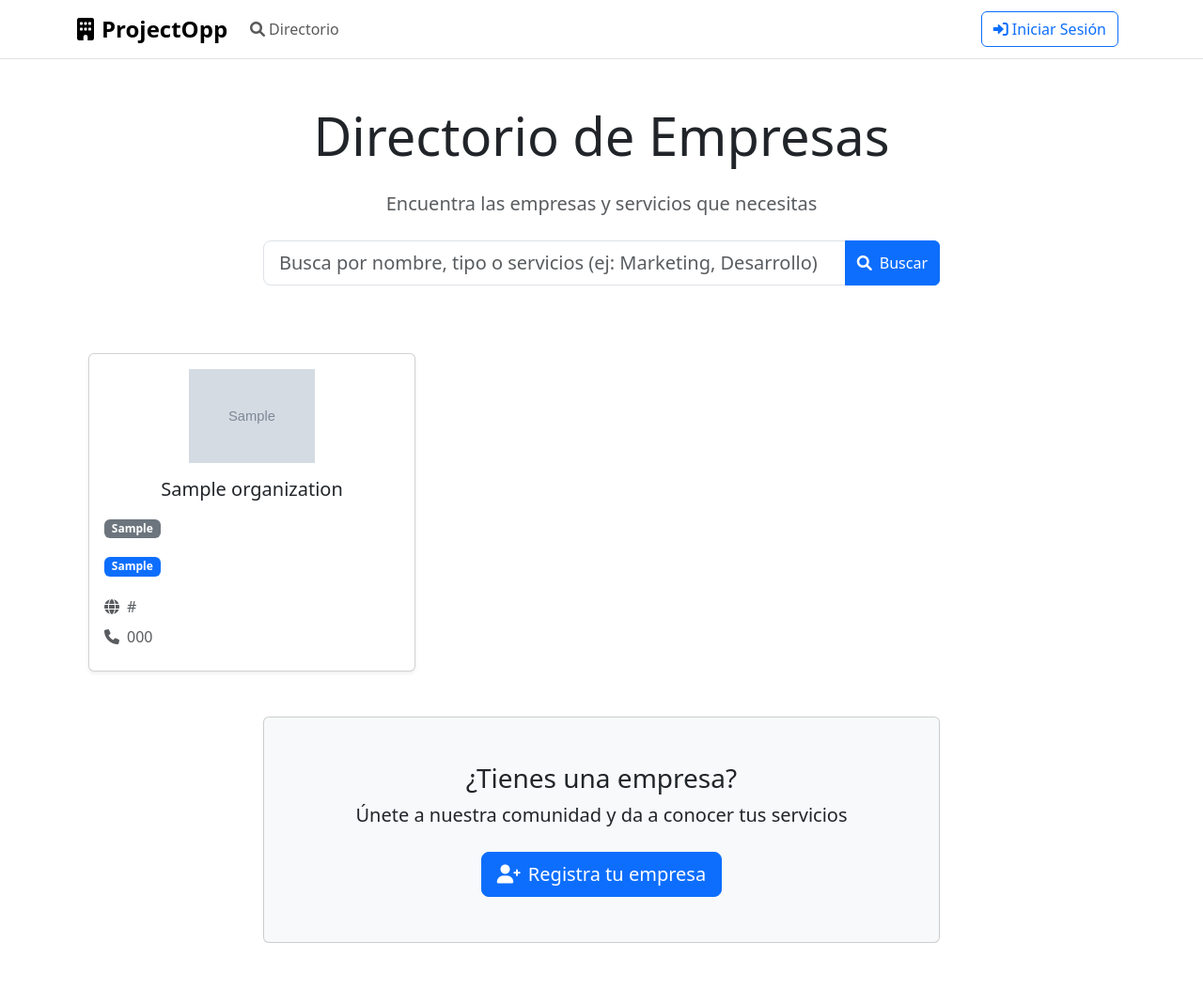
After one commit to vmpardo93/ProyectoEmpresa, a Django app: page /directory/ in a window 1280 px wide. The commit adds this page. Shown: the whole page at 94% size. Run offline with Django 4.2, Linux system fonts and the light colour scheme; tables that the repository leaves empty hold one stand-in row (values such as "Sample post"); grey boxes marked "Sample" are stand-in pictures.

Commit message:
Agregado directorio público de empresas y buscador por servicios

```diff
--- a/Apps/Empresa/models.py
+++ b/Apps/Empresa/models.py
@@ -27,6 +27,7 @@ class Organization(models.Model):
     website=models.CharField(max_length=80) #
     phone=models.CharField(max_length=50)
     nit=models.CharField(max_length=20)
+    services = models.CharField(max_length=200, blank=True, null=True, help_text="Ingresa los servicios separados por comas (ej: Consultoría, Desarrollo, Marketing)")
     owner=models.ForeignKey(UserProfile, related_name="organizations", on_delete=models.CASCADE)
     @staticmethod
     def getCropAttribute():
@@ -34,3 +35,9 @@ class Organization(models.Model):
     @staticmethod
     def getCropPath():
         return "organization_logos/"
+
+    def get_services_list(self):
+        """Retorna la lista de servicios como una lista de strings"""
+        if self.services:
+            return [service.strip() for service in self.services.split(',')]
+        return []
--- a/Apps/Empresa/views.py
+++ b/Apps/Empresa/views.py
@@ -4,6 +4,7 @@ from django.contrib.auth.decorators import login_required
 from django.contrib.auth.forms import AuthenticationForm
 from django.contrib import messages
 from django.urls import reverse
+from django.db.models import Q
 from .models import UserProfile, Organization
 from .forms import OrganizationForm, UserProfileForm
 
@@ -125,3 +126,29 @@ def edit_profile(request):
         'form': form,
         'profile': profile
     })
+
+def public_feed(request):
+    search_query = request.GET.get('search', '')
+    organizations = Organization.objects.all()
+
+    if search_query:
+        # Dividir la búsqueda en términos individuales
+        search_terms = [term.strip() for term in search_query.split(',')]
+        # Inicializar query vacío
+        query = Q()
+
+        # Agregar cada término a la búsqueda
+        for term in search_terms:
+            query |= (
+                Q(name__icontains=term) |
+                Q(services__icontains=term) |
+                Q(type__icontains=term)
+            )
+
+        organizations = organizations.filter(query).distinct()
+
+    context = {
+        'organizations': organizations,
+        'search_query': search_query,
+    }
+    return render(request, 'organization/public_feed.html', context)
--- a/ProjectOpp/urls.py
+++ b/ProjectOpp/urls.py
@@ -19,7 +19,7 @@ from django.contrib.auth.views import LogoutView
 from Apps.Empresa.views import (
     login_view, dashboard, create_organization,
     organization_list, edit_organization, delete_organization,
-    edit_profile
+    edit_profile, public_feed
 )
 from home.views import about_us
 from django.conf import settings
@@ -36,4 +36,5 @@ urlpatterns = [
     path('organization/<int:pk>/edit/', edit_organization, name='edit_organization'),
     path('organization/<int:pk>/delete/', delete_organization, name='delete_organization'),
     path('profile/edit/', edit_profile, name='edit_profile'),
+    path('directory/', public_feed, name='public_feed'),
 ] + static(settings.MEDIA_URL, document_root=settings.MEDIA_ROOT)
--- a/static/templates/base.html
+++ b/static/templates/base.html
@@ -26,9 +26,64 @@
         .main-content {
             padding: 20px;
         }
+        .navbar-brand {
+            font-size: 1.5rem;
+            font-weight: bold;
+        }
+        .nav-user-info {
+            display: flex;
+            align-items: center;
+            gap: 0.5rem;
+        }
+        .nav-user-info img {
+            width: 32px;
+            height: 32px;
+            object-fit: cover;
+            border-radius: 50%;
+        }
     </style>
 </head>
 <body>
+    <!-- Navbar -->
+    <nav class="navbar navbar-expand-lg {% if user.is_authenticated %}navbar-dark bg-primary{% else %}navbar-light bg-white border-bottom{% endif %} sticky-top">
+        <div class="container">
+            <a class="navbar-brand" href="{% url 'home' %}">
+                <i class="fas fa-building me-2"></i>ProjectOpp
+            </a>
+            <button class="navbar-toggler" type="button" data-bs-toggle="collapse" data-bs-target="#navbarNav">
+                <span class="navbar-toggler-icon"></span>
+            </button>
+            <div class="collapse navbar-collapse" id="navbarNav">
+                <ul class="navbar-nav me-auto">
+                    <li class="nav-item">
+                        <a class="nav-link" href="{% url 'public_feed' %}">
+                            <i class="fas fa-search me-1"></i>Directorio
+                        </a>
+                    </li>
+                </ul>
+                <div class="d-flex align-items-center">
+                    {% if user.is_authenticated %}
+                        <div class="nav-user-info text-white me-3">
+                            {% if user.profile.image %}
+                                <img src="{{ user.profile.image.url }}" alt="Profile">
+                            {% else %}
+                                <i class="fas fa-user-circle fa-2x"></i>
+                            {% endif %}
+                            <span>{{ user.get_full_name|default:user.username }}</span>
+                        </div>
+                        <a href="{% url 'dashboard' %}" class="btn btn-outline-light me-2">
+                            <i class="fas fa-tachometer-alt me-1"></i>Dashboard
+                        </a>
+                    {% else %}
+                        <a href="{% url 'login' %}" class="btn {% if user.is_authenticated %}btn-outline-light{% else %}btn-outline-primary{% endif %} me-2">
+                            <i class="fas fa-sign-in-alt me-1"></i>Iniciar Sesión
+                        </a>
+                    {% endif %}
+                </div>
+            </div>
+        </div>
+    </nav>
+
     {% if user.is_authenticated %}
     <div class="container-fluid">
         <div class="row">
@@ -49,7 +104,12 @@
                     <a href="{% url 'organization_list' %}"><i class="fas fa-building me-2"></i> Mis Organizaciones</a>
                     <a href="{% url 'edit_profile' %}"><i class="fas fa-user me-2"></i> Mi Perfil</a>
                     <a href="#"><i class="fas fa-cog me-2"></i> Configuración</a>
-                    <a href="{% url 'logout' %}" class="mt-4"><i class="fas fa-sign-out-alt me-2"></i> Cerrar Sesión</a>
+                    <form method="post" action="{% url 'logout' %}" style="display: inline;">
+                        {% csrf_token %}
+                        <button type="submit" class="btn btn-link text-white mt-4 w-100 text-start ps-3" style="text-decoration: none;">
+                            <i class="fas fa-sign-out-alt me-2"></i> Cerrar Sesión
+                        </button>
+                    </form>
                 </nav>
             </div>
             <!-- Main Content -->
--- /dev/null
+++ b/static/templates/organization/public_feed.html
@@ -0,0 +1,126 @@
+{% extends 'base.html' %}
+
+{% block title %}Directorio de Empresas - ProjectOpp{% endblock %}
+
+{% block content_no_auth %}
+<div class="container py-5">
+    <!-- Header y Buscador -->
+    <div class="row mb-5">
+        <div class="col-lg-8 mx-auto text-center">
+            <h1 class="display-4 mb-4">Directorio de Empresas</h1>
+            <p class="lead text-muted mb-4">Encuentra las empresas y servicios que necesitas</p>
+
+            <form method="get" class="mb-4">
+                <div class="input-group">
+                    <input type="text"
+                           name="search"
+                           class="form-control form-control-lg"
+                           placeholder="Busca por nombre, tipo o servicios (ej: Marketing, Desarrollo)"
+                           value="{{ search_query }}">
+                    <button class="btn btn-primary" type="submit">
+                        <i class="fas fa-search me-2"></i>Buscar
+                    </button>
+                </div>
+                {% if search_query %}
+                <div class="mt-2">
+                    <a href="{% url 'public_feed' %}" class="text-decoration-none">
+                        <i class="fas fa-times-circle me-1"></i>Limpiar búsqueda
+                    </a>
+                </div>
+                {% endif %}
+            </form>
+        </div>
+    </div>
+
+    <!-- Resultados -->
+    <div class="row g-4">
+        {% if organizations %}
+            {% for org in organizations %}
+            <div class="col-md-6 col-lg-4">
+                <div class="card h-100 shadow-sm hover-shadow transition">
+                    <div class="card-body">
+                        <div class="text-center mb-3">
+                            {% if org.logo %}
+                                <img src="{{ org.logo.url }}" alt="{{ org.name }}" class="img-fluid mb-3" style="max-height: 100px;">
+                            {% else %}
+                                <div class="bg-light d-flex align-items-center justify-content-center mb-3" style="height: 100px;">
+                                    <i class="fas fa-building fa-3x text-secondary"></i>
+                                </div>
+                            {% endif %}
+                            <h5 class="card-title">{{ org.name }}</h5>
+                        </div>
+
+                        <!-- Tipo de Organización -->
+                        <div class="mb-3">
+                            <span class="badge bg-secondary">{{ org.type }}</span>
+                        </div>
+
+                        <!-- Servicios -->
+                        {% if org.services %}
+                        <div class="mb-3">
+                            {% for service in org.get_services_list %}
+                                <span class="badge bg-primary me-1 mb-1">{{ service }}</span>
+                            {% endfor %}
+                        </div>
+                        {% endif %}
+
+                        <!-- Información de Contacto -->
+                        <div class="mb-2">
+                            <a href="{{ org.website }}" target="_blank" class="text-decoration-none text-muted">
+                                <i class="fas fa-globe me-2"></i>{{ org.website }}
+                            </a>
+                        </div>
+                        <div class="mb-2">
+                            <a href="tel:{{ org.phone }}" class="text-decoration-none text-muted">
+                                <i class="fas fa-phone me-2"></i>{{ org.phone }}
+                            </a>
+                        </div>
+                    </div>
+                </div>
+            </div>
+            {% endfor %}
+        {% else %}
+            <div class="col-12">
+                {% if search_query %}
+                    <div class="alert alert-info">
+                        <i class="fas fa-info-circle me-2"></i>No se encontraron empresas que coincidan con tu búsqueda.
+                    </div>
+                {% else %}
+                    <div class="alert alert-info">
+                        <i class="fas fa-info-circle me-2"></i>Aún no hay empresas registradas.
+                    </div>
+                {% endif %}
+            </div>
+        {% endif %}
+    </div>
+
+    <!-- Llamada a la acción -->
+    <div class="row mt-5">
+        <div class="col-lg-8 mx-auto text-center">
+            <div class="card bg-light">
+                <div class="card-body py-5">
+                    <h3>¿Tienes una empresa?</h3>
+                    <p class="lead mb-4">Únete a nuestra comunidad y da a conocer tus servicios</p>
+                    <a href="{% url 'login' %}" class="btn btn-primary btn-lg">
+                        <i class="fas fa-user-plus me-2"></i>Registra tu empresa
+                    </a>
+                </div>
+            </div>
+        </div>
+    </div>
+</div>
+
+<!-- Estilos adicionales -->
+<style>
+.hover-shadow {
+    transition: all 0.3s ease;
+}
+.hover-shadow:hover {
+    transform: translateY(-5px);
+    box-shadow: 0 .5rem 1rem rgba(0,0,0,.15)!important;
+}
+.transition {
+    transition: all 0.3s ease;
+}
+</style>
+{% endblock %}
```
Also changed, not shown: Apps/Empresa/forms.py (+9 -3 lines).
